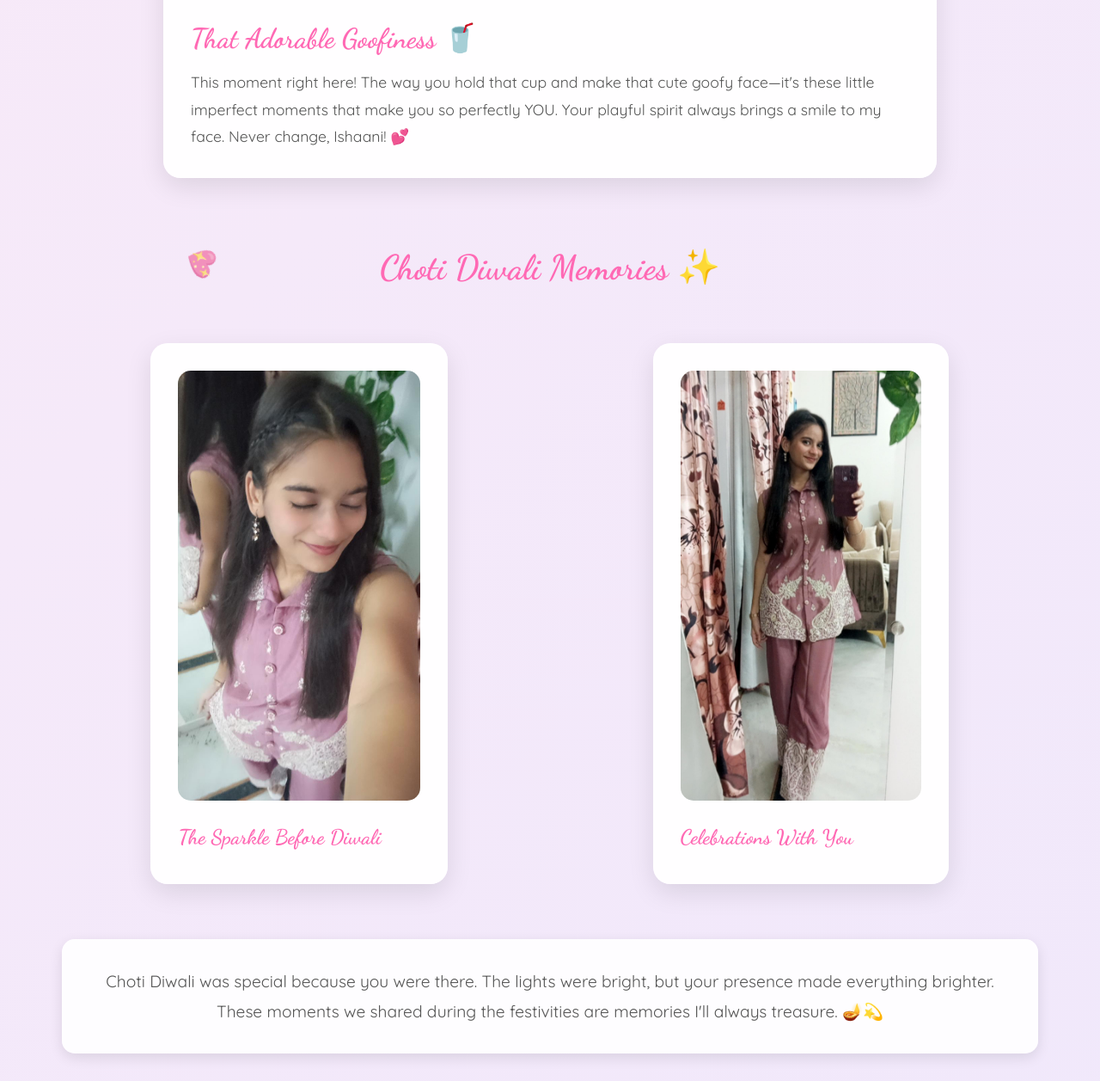
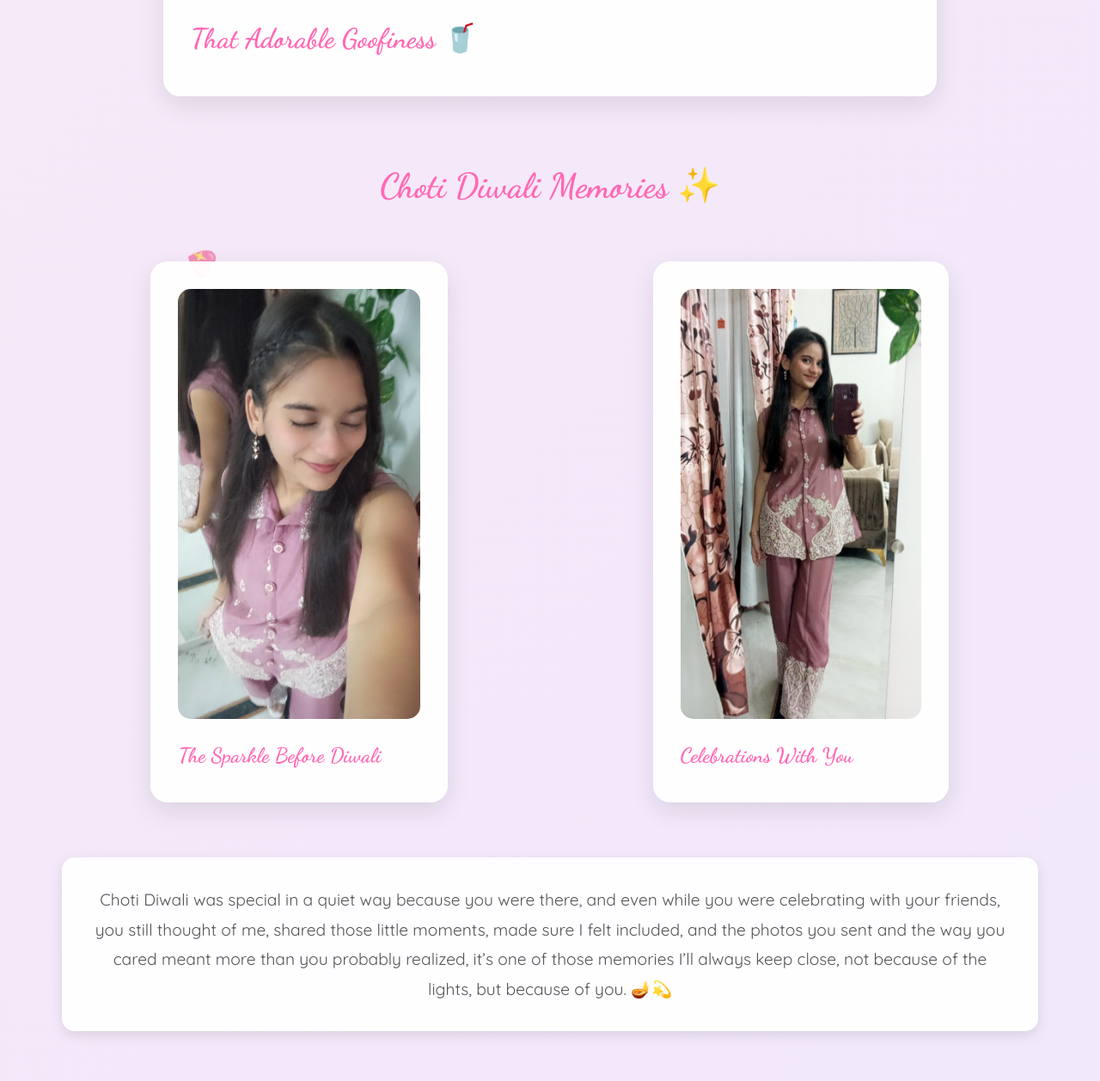
Before and after one commit to lakshya2005gupta/bithday, a plain HTML site: page memories.html in a window 1280 px wide. Shown: the part 803-2060 px from the top of the page at 86% size. Drawn offline with Linux system fonts and the light colour scheme.

Commit message:
messages

```diff
--- a/memories.html
+++ b/memories.html
@@ -36,7 +36,7 @@
         <img src="public/images/photo1.jpg" alt="Ishaani being adorable" class="memory-img">
         <div class="memory-content">
             <h2 class="memory-title">That Adorable Goofiness 🥤</h2>
-            <p class="memory-text">This moment right here! The way you hold that cup and make that cute goofy face—it's these little imperfect moments that make you so perfectly YOU. Your playful spirit always brings a smile to my face. Never change, Ishaani! 💕</p>
+            <p class="memory-text"> </p>
         </div>
     </div>
 
@@ -57,7 +57,7 @@
                 </div>
             </div>
         </div>
-        <p class="section-message">Choti Diwali was special because you were there. The lights were bright, but your presence made everything brighter. These moments we shared during the festivities are memories I'll always treasure. 🪔💫</p>
+        <p class="section-message">Choti Diwali was special in a quiet way because you were there, and even while you were celebrating with your friends, you still thought of me, shared those little moments, made sure I felt included, and the photos you sent and the way you cared meant more than you probably realized, it’s one of those memories I’ll always keep close, not because of the lights, but because of you. 🪔💫</p>
     </section>
 
     <!-- Photo 4 - Cute Face -->
```
